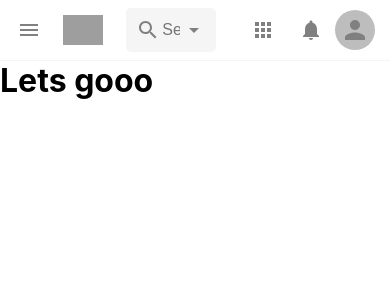
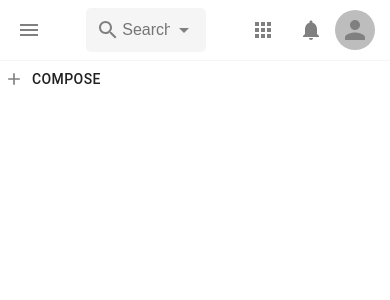
Before and after one commit to Amir-Alipour/Gmail-clone, a React (Create React App) app: page / in a window 390 px wide. Shown: the top 300 px of the page. Built offline with nearby package versions, Linux system fonts and the light colour scheme; grey boxes are pictures that could not be loaded.

Commit message:
add sidebar

```diff
--- a/src/App.js
+++ b/src/App.js
@@ -1,12 +1,15 @@
 import React from 'react';
 import './App.css';
 import Header from './components/Header';
+import Sidebar from './components/Sidebar';
 
 function App() {
+
+
   return (
     <div className="App">
         <Header />
-        <h1>Lets gooo</h1>
+        <Sidebar />
     </div>
   );
 }
--- a/src/components/Header.jsx
+++ b/src/components/Header.jsx
@@ -1,4 +1,4 @@
-import './Header.css';
+import styles from './Header.module.css';
 import { Avatar, IconButton } from '@material-ui/core';
 import MenuIcon from '@material-ui/icons/Menu'
 import SearchIcon from '@material-ui/icons/Search';
@@ -8,21 +8,21 @@ import NotificationsIcon from '@material-ui/icons/Notifications';
 
 function Header() {
     return (
-        <div className="header">
-            <div className="header__left">
+        <div className={styles.header}>
+            <div className={styles.header__left}>
                 <IconButton>
                     <MenuIcon />
                 </IconButton>
                 <img src="https://ssl.gstatic.com/ui/v1/icons/mail/rfr/logo_gmail_lockup_default_1x_r2.png" alt="Gmail Logo" />
             </div>
 
-            <div className="header__middle">
+            <div className={styles.header__middle}>
                 <SearchIcon />
                 <input type="text" placeholder="Search mail" />
                 <ArrowDropDownIcon />
             </div>
 
-            <div className="header__right">
+            <div className={styles.header__right}>
                 <IconButton>
                     <AppsIcon />
                 </IconButton>
--- a/src/components/Header.css
+++ b/src/components/Header.module.css
@@ -18,6 +18,12 @@
     margin-left: 10px;
 }
 
+@media only screen and (max-width: 500px) {
+    .header__left > img {
+      display: none;
+    }
+}
+
 .header__middle {
     display: flex;
     flex: 0.6;
@@ -27,9 +33,7 @@
     border-radius: 5px;
 }
 
-.header__middle > .MuiSvgIcon-root {
-    color: gray;
-}
+
 
 .header__middle > input {
     border: none;
--- /dev/null
+++ b/src/components/Sidebar.jsx
@@ -0,0 +1,20 @@
+import styles from './Sidebar.module.css';
+import { Button } from '@material-ui/core';
+import AddIcon from '@material-ui/icons/Add'
+
+function Sidebar() {
+    return (
+        <div className="sidebar">
+            <Button
+                startIcon={<AddIcon fontSize="large" />}
+                className={styles.sidebar__compose}
+            >
+                Compose
+            </Button>
+        </div>
+    )
+}
+
+
+
+export default Sidebar
--- /dev/null
+++ b/src/components/Sidebar.module.css
@@ -0,0 +1,3 @@
+.sidebar__compose {
+
+}
```
Also changed, not shown: 1 other file (tests, documents, lock files or other folders).
